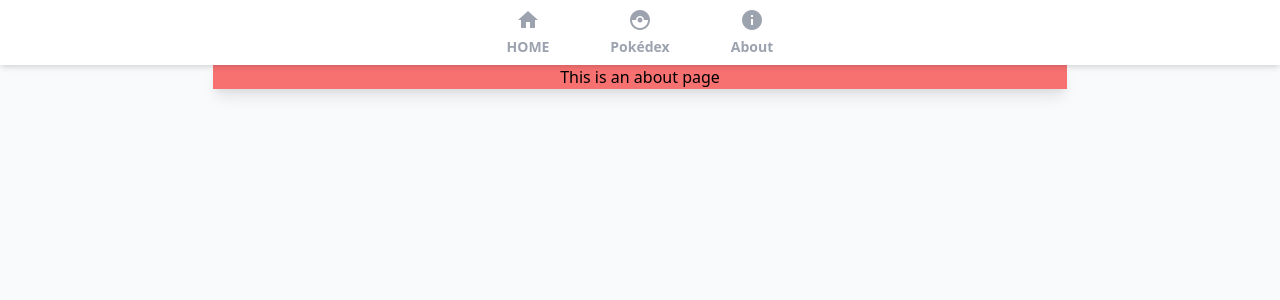
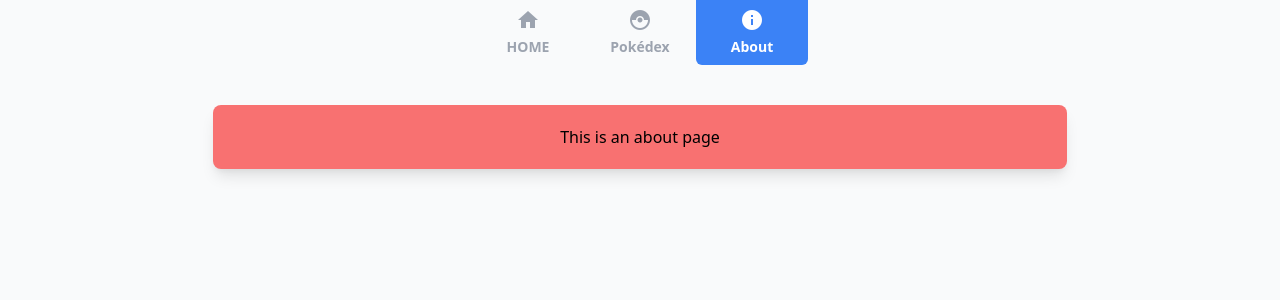
Before and after one commit to PorPlaTakKom/INT203_62130500102_Groupwork_SPA, a Vue app: page /about in a window 1280 px wide. Shown: the top 300 px of the page. Built offline with nearby package versions, Linux system fonts and the light colour scheme.

Commit message:
[UPDATE] edit template web

```diff
--- a/src/App.vue
+++ b/src/App.vue
@@ -1,34 +1,49 @@
 <template>
   <div class="h-screen bg-gray-50">
-
-    <nav class="relative z-10 bg-white shadow-md">
-      <div
-        class="flex justify-center text-sm font-bold font-sans text-gray-400">
+    <nav>
+      <div class="flex justify-center text-sm font-bold font-sans text-gray-400 ">
 
         <router-link to="/">
-          <div class="w-28 text-center hover:bg-gray-500 hover:text-white pb-2">
+          <div class="w-28 text-center hover:bg-gray-500 hover:text-white pb-2 rounded-b-md" :class="[currentpage === 'home' ? 'bg-gray-500 text-white ' : 'bg-none']" >
             <i class="material-icons mt-2">home</i>
             <p>HOME</p>
           </div>
         </router-link>
 
-        <div
-          class="w-28 text-center hover:bg-red-600 hover:text-white text-gray-400 pb-2">
+        <router-link to="/pokedex">
+          <div class="w-28 text-center hover:bg-red-600 hover:text-white pb-2 rounded-b-md" :class="[currentpage === 'pokedex' ? 'bg-red-600 text-white ' : 'bg-none']">
             <i class="material-icons mt-2">catching_pokemon</i>
             <p>Pokédex</p>
           </div>
+        </router-link>
 
-        <div
-          class="w-28 text-center hover:bg-blue-500 hover:text-white text-gray-400 pb-2">
+         <router-link to="/about">
+          <div class="w-28 text-center hover:bg-blue-500 hover:text-white pb-2 rounded-b-md" :class="[currentpage === 'about' ? 'bg-blue-500 text-white ' : 'bg-none']">
             <i class="material-icons mt-2">info</i>
             <p>About</p>
           </div>
+         </router-link>
       </div>
     </nav>
 
-    <div class="relative z-0 w-2/3 mx-auto items-center text-center bg-red-400 shadow-lg">
+    <div class="h-auto w-2/3 mx-auto items-center text-center bg-red-400 mt-10 p-5 rounded-lg shadow-lg">
       <router-view />
     </div>
   </div>
+</template>
 
-</template>
+<script>
+export default {
+  data(){
+    return{
+      currentpage : null
+    }
+  },
+  methods:{
+    changePage(namePage){ //this method make a chenge currentnamepage
+      this.currentpage = namePage
+      console.log(this.currentpage)
+    }
+  }
+}
+</script>
--- a/src/main.js
+++ b/src/main.js
@@ -3,4 +3,6 @@ import App from './App.vue'
 import router from './router'
 import './assets/tailwind.css'
 
-createApp(App).use(router).mount('#app')
+
+const app = createApp(App)
+app.use(router).mount('#app')
--- a/src/router/index.js
+++ b/src/router/index.js
@@ -1,5 +1,7 @@
 import { createRouter, createWebHistory } from 'vue-router'
 import Home from '../views/Home.vue'
+import About from '../views/About.vue'
+import Pokedex from '../views/Pokedex.vue'
 
 const routes = [
   {
@@ -10,10 +12,12 @@ const routes = [
   {
     path: '/about',
     name: 'About',
-    // route level code-splitting
-    // this generates a separate chunk (about.[hash].js) for this route
-    // which is lazy-loaded when the route is visited.
-    component: () => import(/* webpackChunkName: "about" */ '../views/About.vue')
+    component: About
+  },
+  {
+    path: '/pokedex',
+    name: 'Pokedex',
+    component: Pokedex
   }
 ]
 
--- a/src/views/About.vue
+++ b/src/views/About.vue
@@ -3,3 +3,17 @@
     <h1>This is an about page</h1>
   </div>
 </template>
+
+<script>
+
+export default {
+  data(){
+    return{
+      namepage : 'about'
+    }
+  },
+  created(){
+    this.$root.changePage(this.namepage) // this function sent namepage to root function when this page loaded
+  }
+}
+</script>
--- a/src/views/Home.vue
+++ b/src/views/Home.vue
@@ -10,7 +10,15 @@
 import HelloWorld from '@/components/HelloWorld.vue'
 
 export default {
+  data(){
+    return{
+      namepage : 'home'
+    }
+  },
   name: 'Home',
+  created(){
+    this.$root.changePage(this.namepage)
+  },
   components: {
     HelloWorld
   }
--- /dev/null
+++ b/src/views/Pokedex.vue
@@ -0,0 +1,18 @@
+<template>
+  <div>
+    <p>Hello World</p>
+  </div>
+</template>
+
+<script>
+export default {
+  data() {
+    return {
+      namepage: 'pokedex',
+    }
+  },
+  created() {
+    this.$root.changePage(this.namepage); // this function sent namepage to root function when this page loaded
+  },
+};
+</script>
```
Lines whose indentation alone changed are shown as unchanged.
